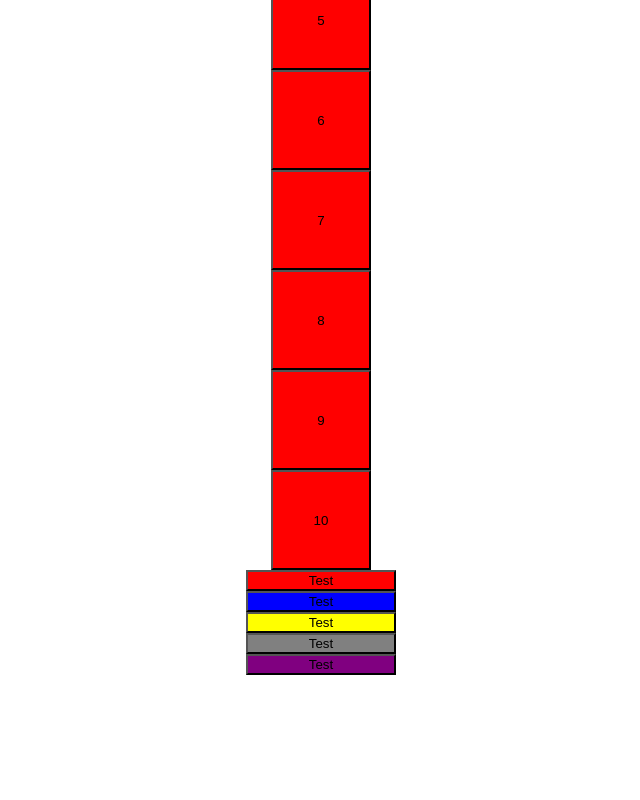
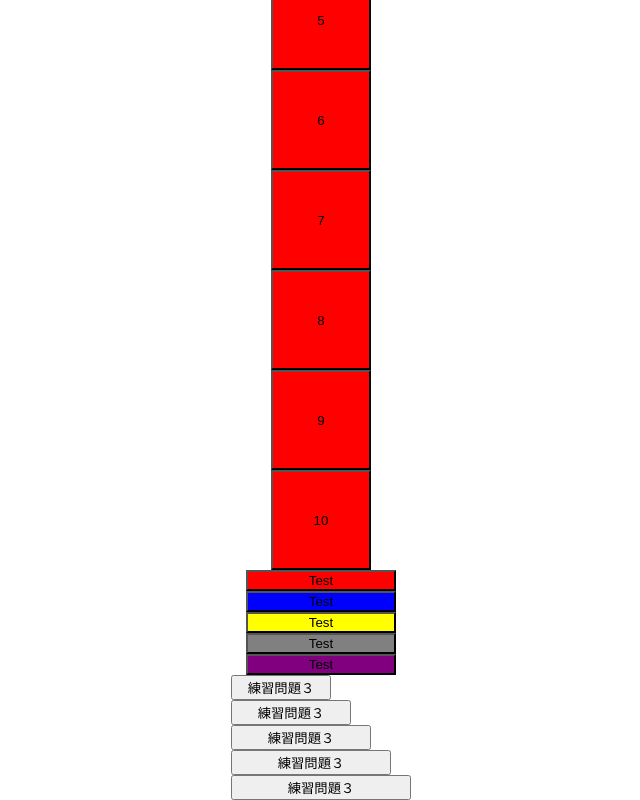
Before and after one commit to quest-academia/react-quest, a React (Create React App) app in the folder 04_react_component/class/: page / in a window 1280 px wide. Shown: the part 430-1230 px from the top of the page, without its empty margins (319-959 px from the left). Before the commit the page ends 1105 px from the top, so only its background shows below. Built offline with nearby package versions, Linux system fonts and the light colour scheme.

Commit message:
練習問題３

```diff
--- a/04_react_component/class/src/App.js
+++ b/04_react_component/class/src/App.js
@@ -1,6 +1,7 @@
 import './App.css';
 import RedButton from './components/training/RedButton';
 import BigButton from './components/training/BigButton';
+import FlexibleButton from './components/training/FlexibleButton';
 
 function App() {
   //練習問題1
@@ -21,6 +22,8 @@
         <BigButton color={"#808080"} width={"150px"} text={"Test"} />
         <BigButton color={"#800080"} width={"150px"} text={"Test"} />
 
+        {/* 練習問題３ */}
+        <FlexibleButton width={100} text={"練習問題３"} />
       </header>
     </div>
   );
--- /dev/null
+++ b/04_react_component/class/src/components/training/FlexibleButton.jsx
@@ -0,0 +1,28 @@
+import React from 'react';
+/*
+widthをpropsで管理
+１つごとに横幅が20px増えるボタンを５つ作成
+forを利用
+*/
+class FlexibleButton extends React.Component {
+    render () {
+        const flexibleArr = [];
+        let width = this.props.width;
+
+        for (let i = 0; i < 5; i++){
+            const style = {
+                    display: 'block',
+                    width: width + 'px'
+                };
+            flexibleArr.push(<button style={style}>{this.props.text}</button>);
+            width += 20;
+        }
+
+        return (
+            // ! divをつけないと反応しない
+            <div>{flexibleArr}</div>
+        );
+    }
+}
+
+export default FlexibleButton;
```
Also changed, not shown: 04_react_component/class/src/components/training/DifficultButton.jsx (added), 1 other file (tests, documents, lock files or other folders).
